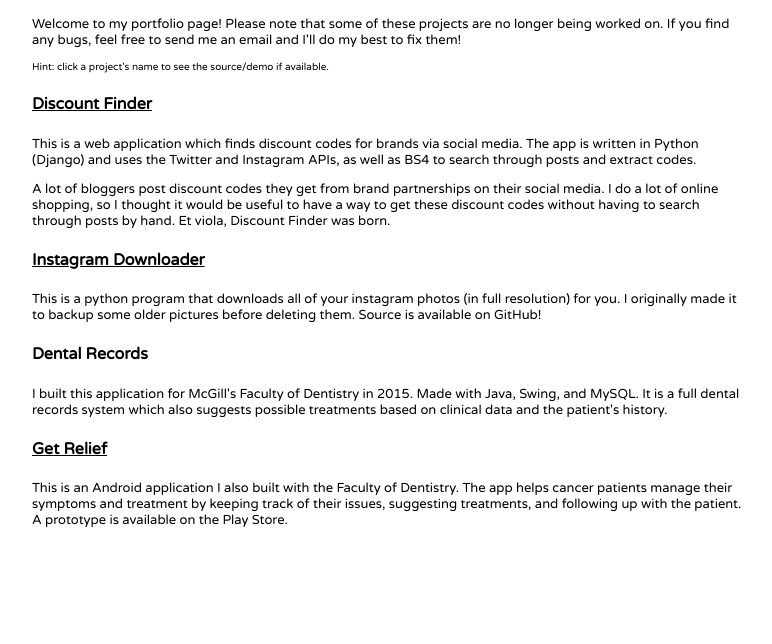
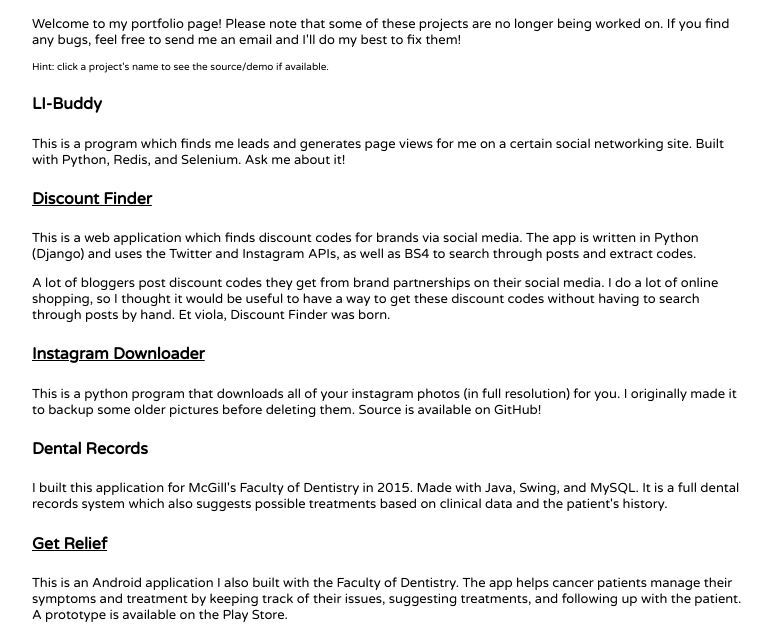
Before and after one commit to ashiqueh/ashiqueh.github.io, a plain HTML site: page portfolio/index.html in a window 1280 px wide. Shown: the part 184-828 px from the top of the page, without its empty margins (76-848 px from the left). Before the commit the page ends 800 px from the top, so only its background shows below. Drawn offline with Linux system fonts and the light colour scheme.

Commit message:
added libuddy

```diff
--- a/portfolio/index.html
+++ b/portfolio/index.html
@@ -16,6 +16,10 @@
 			</p>
 			<p style="font-size:10px"> Hint: click a project's name to see the source/demo if available. </p>
 			<article>
+
+				<h4>LI-Buddy</a> </h4>
+				<p> This is a program which finds me leads and generates page views for me on a certain social networking site. Built with Python, Redis, and Selenium. Ask me about it!
+				</p>
 
 					<h4> <a href="https://libuddy.herokuapp.com/">Discount Finder</a> </h4>
 					<p> This is a web application which finds discount codes for brands via social media. The app is written in Python (Django) and uses the Twitter and Instagram APIs, as well as BS4 to search through posts and extract codes.
```
